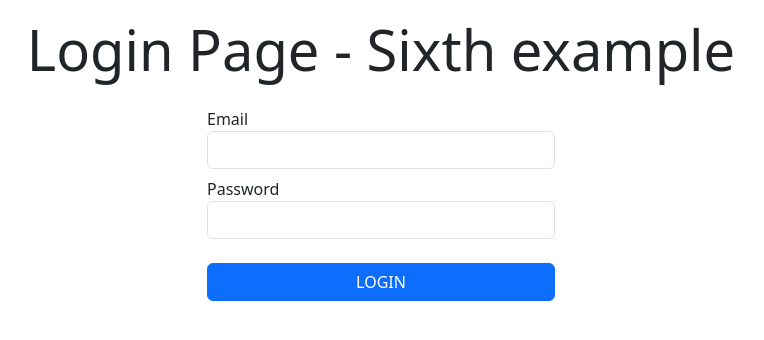
After one commit to amathenge/bp, a Flask app: page /sixth/login in a window 1280 px wide. The commit adds this page. Shown: the top 340 px of the page, without its empty margins (205-969 px from the left). Run offline with Flask 3, Linux system fonts and the light colour scheme.

Commit message:
Updated all examples 09SEP2023@22:04

```diff
--- a/app.py
+++ b/app.py
@@ -4,6 +4,7 @@ from second.second import second
 from third.third import third
 from fourth.fourth import fourth
 from fifth.fifth import fifth
+from sixth.sixth import sixth
 
 app = Flask(__name__)
 app.register_blueprint(first, url_prefix="/first")
@@ -11,6 +12,7 @@ app.register_blueprint(second, url_prefix="/second")
 app.register_blueprint(third, url_prefix="/third")
 app.register_blueprint(fourth, url_prefix="/fourth")
 app.register_blueprint(fifth, url_prefix="/fifth")
+app.register_blueprint(sixth, url_prefix="/sixth")
 
 @app.route('/', methods=['GET', 'POST'])
 def home():
--- a/fifth/fifth.py
+++ b/fifth/fifth.py
@@ -43,7 +43,7 @@ def edit(cid):
             'time_zone': request.form['time_zone'],
             'language': request.form['language']
         }
-        sqlvalues = country.values()
+        sqlvalues = list(country.values())
         sqlvalues.append(country_id)
         sql = '''
             update countries set country_name = ?, city_name = ?, population = ?,
--- a/fifth/templates/fifth/edit.html
+++ b/fifth/templates/fifth/edit.html
@@ -8,7 +8,7 @@
 {% block content %}
 <div class="row justify-content-center">
     <div class="col-12 text-center">
-        <p class="display-5">Edit country - <b>{{ country.country_name }}</b></p>
+        <p class="display-5">Edit country - {{ country.id }}:<b>{{ country.country_name }}</b></p>
     </div>
 </div>
 <div class="row justify-content-center">
@@ -47,7 +47,8 @@
                     </td>
                     <td>
                         <div class="d-flex justify-content-center">
-                            <button type="submit" class="btn btn-primary mt-3" id="submit" name="submit">Update Country</button>
+                            <button type="submit" class="btn btn-primary mt-3 mx-2" id="submit" name="submit" value="submit">Update Country</button>
+                            <button class="btn btn-secondary mt-3 mx-2" type="submit" id="cancel" name="submit" value="cancel" formnovalidate="formnovalidate">Cancel</button>
                         </div>
                     </td>
                 </tr>
--- a/fifth/templates/fifth/home.html
+++ b/fifth/templates/fifth/home.html
@@ -7,7 +7,7 @@
 {% block content %}
 <div class="row justify-content-center">
     <div class="col-12 text-center">
-        <p class="display-5">You are at the home page - <b>fourth</b> module</p>
+        <p class="display-5">You are at the home page - <b>fifth</b> module</p>
     </div>
 </div>
 <div class="row justify-content-center">
--- /dev/null
+++ b/sixth/database.py
@@ -0,0 +1,13 @@
+from flask import g
+import sqlite3
+
+def connect_db():
+    sql = sqlite3.connect('sixth/sixth.db')
+    sql.row_factory = sqlite3.Row
+    return sql
+
+def get_db():
+    if not hasattr(g, 'sixth_db'):
+        g.sixth_db = connect_db()
+
+    return g.sixth_db
--- /dev/null
+++ b/sixth/sixth.py
@@ -0,0 +1,47 @@
+from flask import Blueprint, render_template, url_for, current_app, g, request, redirect
+from .database import get_db
+from werkzeug.security import generate_password_hash, check_password_hash
+
+sixth = Blueprint('sixth', __name__, static_folder='static', template_folder='templates')
+
+@sixth.teardown_app_request
+def close_db(error):
+    if hasattr(g, 'sixth_db'):
+        g.sixth_db.close()
+
+@sixth.route("/", methods=['GET', 'POST'])
+def home():
+    message = 'This home page is from the sixth module'
+    return render_template('sixth/home.html', message=message)
+
+# login form.
+@sixth.route('/login', methods=['GET', 'POST'])
+def login():
+    db = get_db()
+    cur = db.cursor()
+
+    if request.method == 'POST':
+        # collect field values and update.
+        user = {
+            'email': request.form['email'].lower(),
+            'password': request.form['password']
+        }
+        sql = 'select id, email, password, firstname, lastname from users where email = ?'
+        cur.execute(sql, [user['email']])
+        data = cur.fetchone()
+        if data is None:
+            return render_template('sixth/failure.html')
+
+        pwd_hash = check_password_hash(data['password'], user['password'])
+        if not pwd_hash:
+            return render_template('sixth/failure.html')
+
+        # if we get here, then all is OK.
+        user['id'] = data['id']
+        user['firstname'] = data['firstname']
+        user['lastname'] = data['lastname']
+
+        return render_template('sixth/success.html', user=user)
+
+
+    return render_template('sixth/login.html')
--- /dev/null
+++ b/sixth/templates/sixth/login.html
@@ -0,0 +1,25 @@
+{% extends 'base.html' %}
+
+{% block title %}Login Page - Sixth example{% endblock %}
+
+{% block heading %}Login Page - Sixth example{% endblock %}
+
+{% block content %}
+<div class="row justify-content-center">
+    <div class="col-4">
+        <form action="{{ url_for('sixth.login') }}" method="POST" onsubmit="submitbutton.disabled=true; return true;">
+            <div class="form-group my-2">
+                <label for="email">Email</label>
+                <input class="form-control" type="text" id="email" name="email" maxlength="32" required>
+            </div>
+            <div class="form-group my-2">
+                <label for="password">Password</label>
+                <input class="form-control" type="password" id="password" name="password" maxlength="32" required>
+            </div>
+            <div class="form-group d-grid my-2 text-center">
+                <button class="btn btn-primary mt-3" type="submit" name="submitbutton">LOGIN</button>
+            </div>
+        </form>
+    </div>
+</div>
+{% endblock %}
--- a/templates/home.html
+++ b/templates/home.html
@@ -26,7 +26,7 @@
             <a href="{{ url_for('third.hello') }}" class="list-group-item list-group-item-action">database list from <b>third</b> module</a>
             <a href="{{ url_for('fourth.hello') }}" class="list-group-item list-group-item-action">another database list from <b>fourth</b> module</a>
             <a href="{{ url_for('fifth.hello') }}" class="list-group-item list-group-item-action">Data form from <b>fifth</b> module</a>
-            <a href="#" class="list-group-item list-group-item-action">Login form from <b>sixth</b> module</a>
+            <a href="{{ url_for('sixth.login') }}" class="list-group-item list-group-item-action">Login form from <b>sixth</b> module</a>
         </div>
     </div>
     <div class="col-6">
@@ -37,7 +37,7 @@
             <a href="{{ url_for('third.home') }}" class="list-group-item list-group-item-action">home page of <b>third</b> module</a>
             <a href="{{ url_for('fourth.home') }}" class="list-group-item list-group-item-action">home page of <b>fourth</b> module</a>
             <a href="{{ url_for('fifth.home') }}" class="list-group-item list-group-item-action">home page of <b>fifth</b> module</a>
-            <a href="#" class="list-group-item list-group-item-action">home page of <b>sixth</b> module</a>
+            <a href="{{ url_for('sixth.home') }}" class="list-group-item list-group-item-action">home page of <b>sixth</b> module</a>
         </div>
     </div>
 </div>
```
Also changed, not shown: sixth/templates/sixth/failure.html (added, +13 -0 lines), sixth/templates/sixth/home.html (renamed from fourth/templates/fourth/home.html, +5 -4 lines), sixth/templates/sixth/success.html (added, +16 -0 lines), fifth/__init__.py (added), fourth/__init__.py (added), sixth/__init__.py (added).
